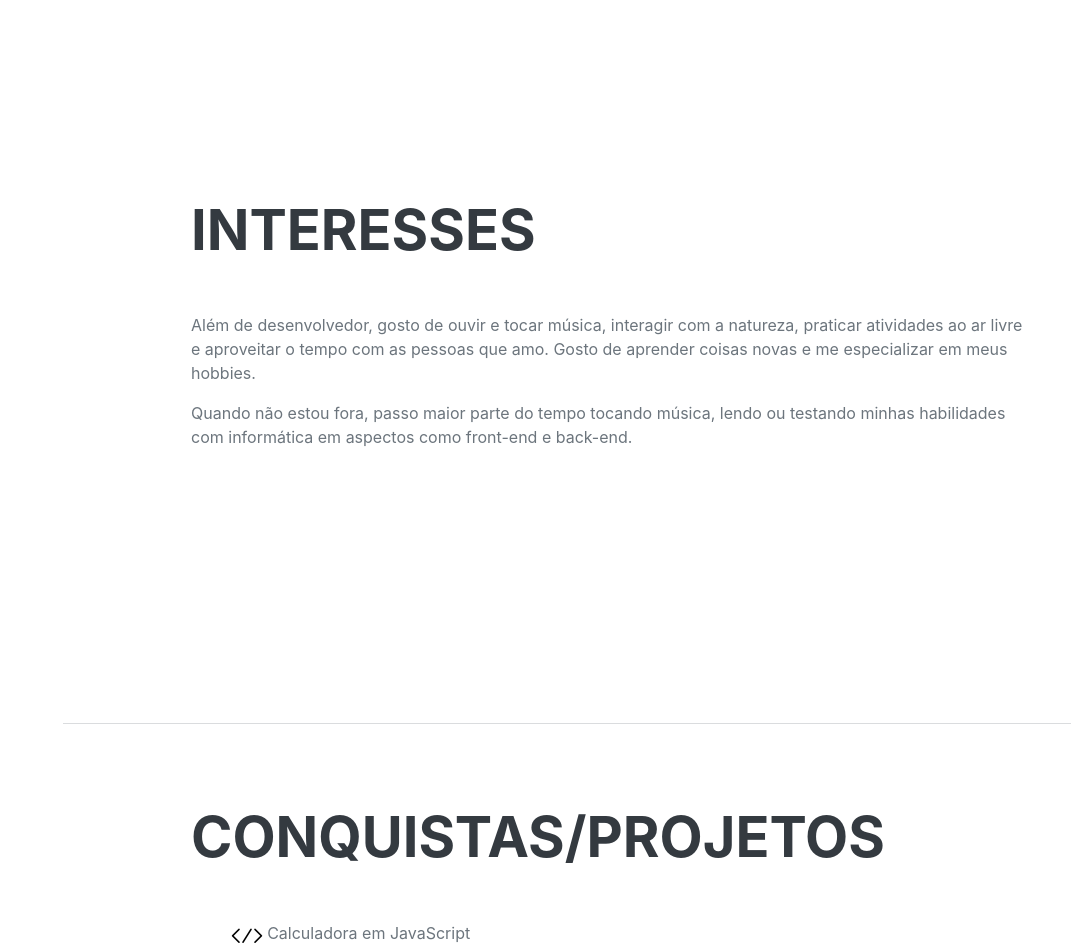
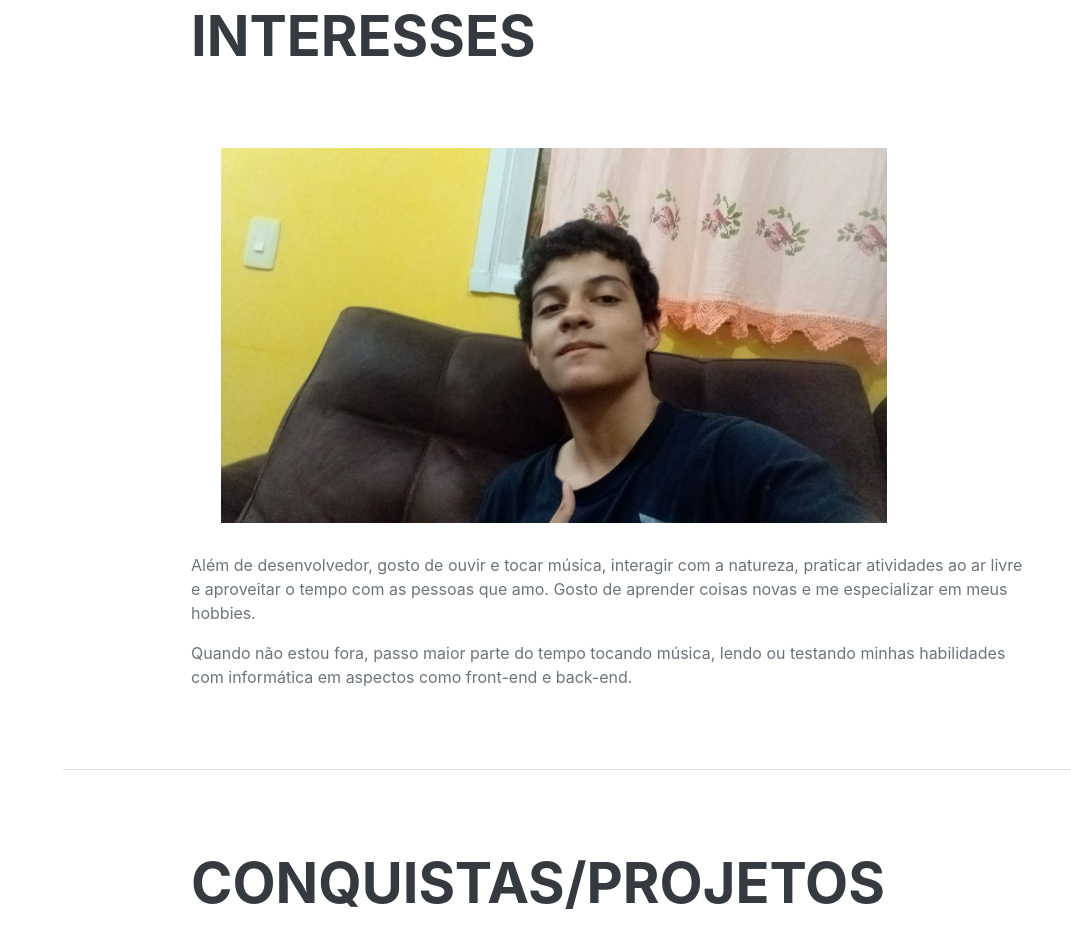
Before and after one commit to projeto-miguel/site-curriculo, a plain HTML site: page index.html in a window 1280 px wide. Shown: the part 3281-4229 px from the top of the page, without its empty margins (209-1280 px from the left). Drawn offline with nearby package versions, Linux system fonts and the light colour scheme; a web font is replaced by a local one.

Commit message:
Add files via upload

```diff
--- a/index.html
+++ b/index.html
@@ -139,6 +139,7 @@
             <section class="resume-section" id="interests">
                 <div class="resume-section-content">
                     <h2 class="mb-5">Interesses</h2>
+                    <img src="assets/img/WhatsApp Image 2022-11-26 at 19.01.20.jpeg" alt="" class="img-interesses">
                     <p>Além de desenvolvedor, gosto de ouvir e tocar música, interagir com a natureza, praticar atividades ao ar livre e aproveitar o tempo com as pessoas que amo. Gosto de aprender coisas novas e me especializar em meus hobbies.</p>
                     <p class="mb-0">Quando não estou fora, passo maior parte do tempo tocando música, lendo ou testando minhas habilidades com informática em aspectos como front-end e back-end.</p>
                 </div>
```
